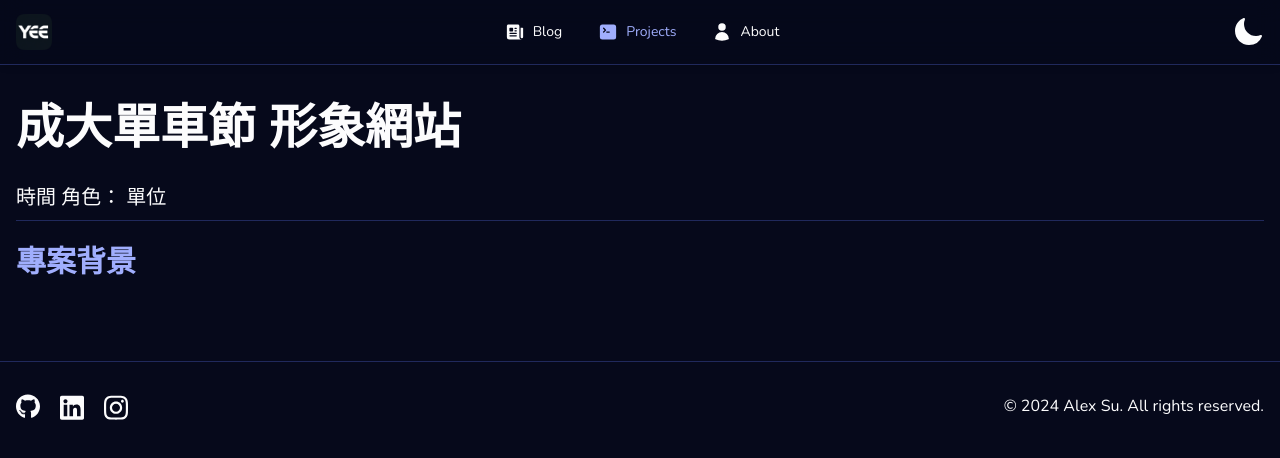
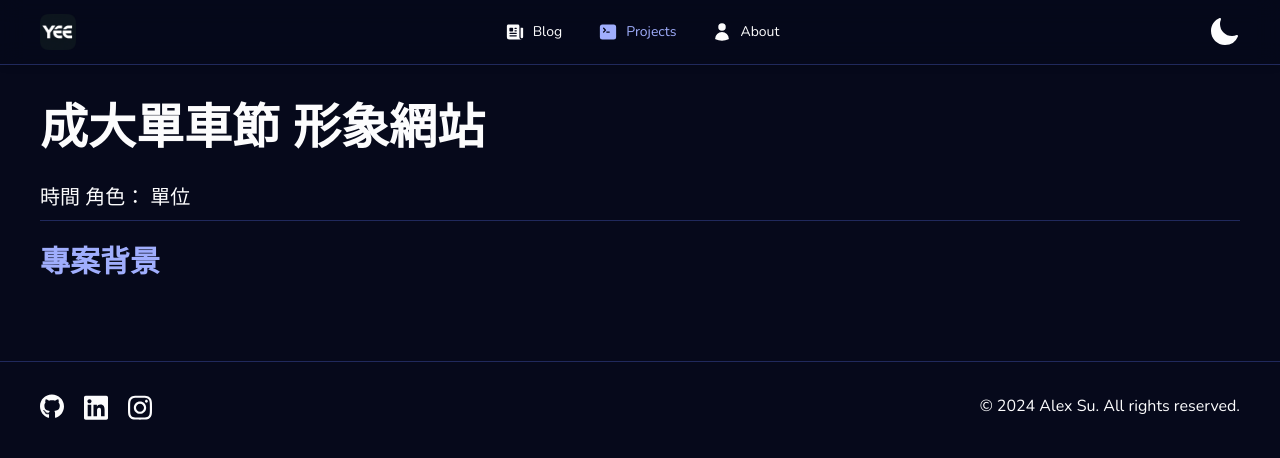
Before and after one commit to yeeway0609/yeeway.dev, a Next.js app: page /projects/ncku-bikefestival in a window 1280 px wide. Shown: the top 458 px of the page. Built offline with nearby package versions, Linux system fonts and the light colour scheme.

Commit message:
style: update some styles

```diff
--- a/src/app/blog/[slug]/page.tsx
+++ b/src/app/blog/[slug]/page.tsx
@@ -1,5 +1,9 @@
 import type { Metadata } from "next";
-export async function generateMetadata({ params }: { params: { slug: string } }): Promise<Metadata> {
+export async function generateMetadata({
+  params,
+}: {
+  params: { slug: string };
+}): Promise<Metadata> {
   const post = await getBlogPostBySlug(params.slug);
 
   return {
@@ -10,9 +14,11 @@ export async function generateMetadata({ params }: { params: { slug: string } })
       description: post.desc,
       type: "article",
       url: `https://yeeway.dev/blog/${post.slug}`,
-      images: [{
-        url: post.open_graph,
-      }],
+      images: [
+        {
+          url: post.open_graph,
+        },
+      ],
     },
   };
 }
@@ -30,20 +36,26 @@ export default async function Page({ params }: { params: { slug: string } }) {
   const post = await getBlogPostBySlug(params.slug);
 
   return (
-    <div>
+    <div className="mx-auto max-w-screen-lg">
       <h1 className="mb-2 mt-4 text-3xl font-bold sm:mb-4 sm:mt-8 sm:text-5xl">
         {post.title}
       </h1>
       <div className="flex">
-        <span className="mr-4 text-lg text-muted-foreground">{formatDate(post.date)}</span>
+        <span className="mr-4 text-lg text-muted-foreground">
+          {formatDate(post.date)}
+        </span>
         <div>
           {post.labels.map((label) => (
-            <Badge key={label} className="mr-2">#{label}</Badge>
+            <Badge key={label} className="mr-2">
+              #{label}
+            </Badge>
           ))}
         </div>
       </div>
       <hr className="mb-5 mt-2" />
-      <ReactMarkdown remarkPlugins={[remarkGfm]} className="markdown">{post.body}</ReactMarkdown>
+      <ReactMarkdown remarkPlugins={[remarkGfm]} className="markdown">
+        {post.body}
+      </ReactMarkdown>
       {/* <div className="mb-4 mt-10 flex">
         <ChatBubbleOvalLeftEllipsisIcon className="mr-2 size-7" />
         <p className="text-lg text-muted-foreground">{post.comments?.totalCount} comments</p>
--- a/src/app/global.css
+++ b/src/app/global.css
@@ -184,6 +184,6 @@
     @apply text-sm text-muted-foreground;
   }
   .markdown img {
-    @apply my-4;
+    @apply mx-auto my-6 sm:my-8 md:my-10;
   }
 }
--- a/tailwind.config.ts
+++ b/tailwind.config.ts
@@ -12,13 +12,12 @@ const config = {
   theme: {
     container: {
       center: true,
-      padding: "16px",
+      padding: "40px",
       screens: {
-        "2xl": "1400px",
+        "sm": "640px",
+        "md": "768px",
+        "lg": "1024px",
         "xl": "1280px",
-        "lg": "1024px",
-        "md": "768px",
-        "sm": "640px",
       },
     },
     extend: {
```
